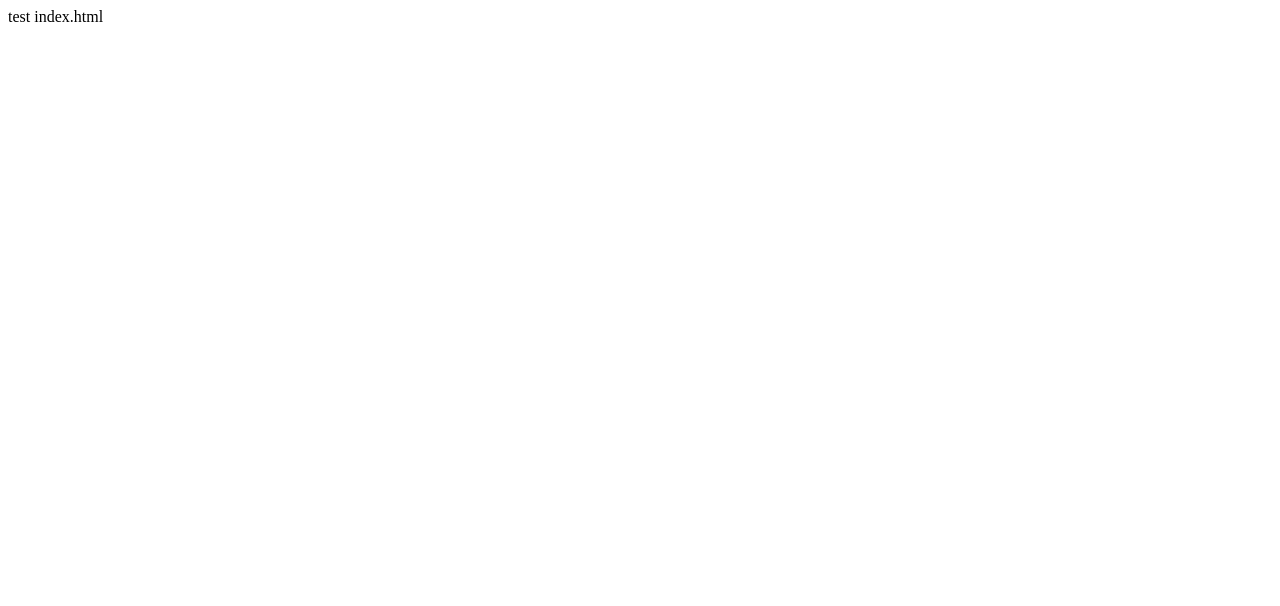
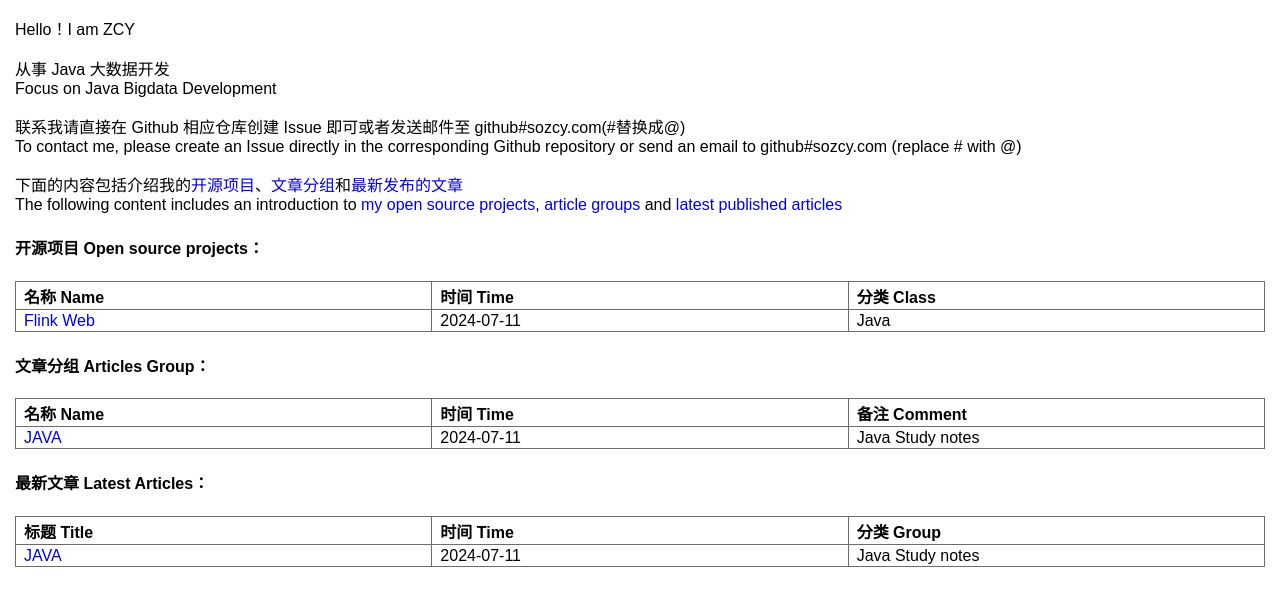
Before and after one commit to sozcy/sozcy.github.io, a plain HTML site: page index.html in a window 1280 px wide. Drawn offline with Linux system fonts and the light colour scheme.

Commit message:
Update index.html

```diff
--- a/index.html
+++ b/index.html
@@ -1 +1,151 @@
-test index.html
+<!DOCTYPE html>
+<html lang="en">
+
+<head>
+    <meta charset="UTF-8">
+    <meta name="viewport" content="width=device-width, initial-scale=1.0">
+    <title>sozcy</title>
+    <style type="text/css">
+        body {
+            margin: 0 auto 0 auto;
+            padding: 15px;
+            padding-top: 0px;
+            max-width: 1400px;
+            font-size: 16px;
+            font-family: "Microsoft YaHei", sans-serif;
+        }
+
+        table {
+            border-collapse: collapse;
+            border: #6e6b6b 1px solid;
+            width: 100%;
+            text-align: left;
+
+        }
+
+        th,
+        td {
+            border: #6e6b6b 1px solid;
+            padding-left: 8px;
+            padding-top: 2px;
+            width: 33.33%;
+        }
+
+        a {
+            text-decoration: none;
+            text-underline-position: unset;
+        }
+    </style>
+</head>
+
+<body>
+
+    <p>
+        Hello！I am ZCY
+    </p>
+
+    <p>
+        从事 Java 大数据开发
+        <br>
+        Focus on Java Bigdata Development
+    </p>
+
+    <p>
+        联系我请直接在 Github 相应仓库创建 Issue 即可或者发送邮件至 github#sozcy.com(#替换成@)
+        <br>
+        To contact me, please create an Issue directly in the corresponding Github repository or send an email to
+        github#sozcy.com (replace # with @)
+    </p>
+
+    <p>
+        下面的内容包括介绍我的<a href="#opensource">开源项目</a>、<a href="#group">文章分组</a>和<a href="#latest">最新发布的文章</a>
+        <br>
+        The following content includes an introduction to <a href="#opensource">my open source projects</a>, <a
+            href="#group">article groups</a> and <a href="#latest">latest published articles</a>
+    </p>
+
+
+
+    <h4 id="#opensource">开源项目 Open source projects：</h4>
+    <table>
+
+        <tr>
+            <th>名称 Name</th>
+            <th>时间 Time</th>
+            <th>分类 Class</th>
+        </tr>
+
+        <tr>
+            <td><a href="https://github.com/sozcy/flink_web">Flink Web</a></td>
+            <td>2024-07-11</td>
+            <td>Java</td>
+        </tr>
+
+        <!-- <tr> -->
+        <!-- <td><a href="/"></a></td>
+        <td></td>
+        <td></td> -->
+        <!-- </tr> -->
+
+    </table>
+
+
+
+    <h4 id="group">文章分组 Articles Group：</h4>
+
+    <table>
+
+        <tr>
+            <th>名称 Name</th>
+            <th>时间 Time</th>
+            <th>备注 Comment</th>
+        </tr>
+
+        <tr>
+            <td><a href="/">JAVA</a></td>
+            <td>2024-07-11</td>
+            <td>Java Study notes</td>
+        </tr>
+
+        <!-- <tr> -->
+        <!-- <td><a href="/"></a></td>
+        <td></td>
+        <td></td> -->
+        <!-- </tr> -->
+
+    </table>
+
+
+
+
+
+    <h4 id="latest">最新文章 Latest Articles：</h4>
+
+    <table>
+
+        <tr>
+            <th>标题 Title</th>
+            <th>时间 Time</th>
+            <th>分类 Group</th>
+        </tr>
+
+        <tr>
+            <td><a href="/">JAVA</a></td>
+            <td>2024-07-11</td>
+            <td>Java Study notes</td>
+        </tr>
+
+        <!-- <tr> -->
+        <!-- <td><a href="/"></a></td>
+        <td></td>
+        <td></td> -->
+        <!-- </tr> -->
+
+    </table>
+
+
+
+
+</body>
+
+</html>
```
